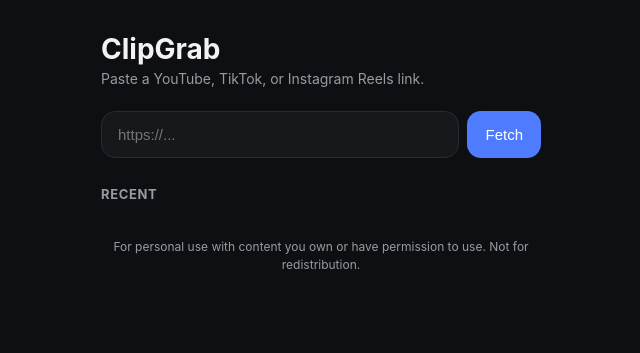
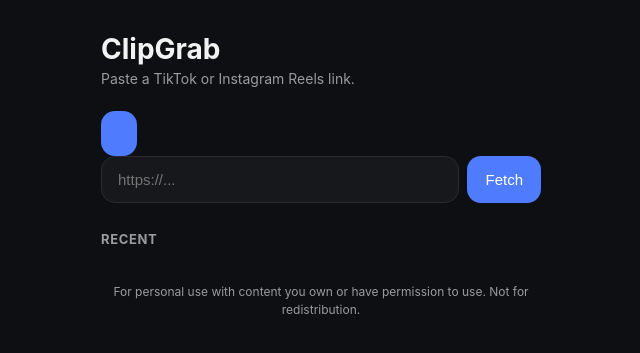
Before and after one commit to Dngnoob/Clipgrab, a Flask app: page / in a window 1280 px wide. Shown: the top 353 px of the page, without its empty margins (319-959 px from the left). Run offline with Flask 3, Linux system fonts and the light colour scheme.

Commit message:
Update index.html

```diff
--- a/templates/index.html
+++ b/templates/index.html
@@ -8,8 +8,21 @@
 </head>
 <body>
   <main class="wrap">
-    <h1>ClipGrab</h1>
-    <p class="tagline">Paste a YouTube, TikTok, or Instagram Reels link.</p>
+    <header class="top">
+      <div>
+        <h1>ClipGrab</h1>
+        <p class="tagline">Paste a TikTok or Instagram Reels link.</p>
+      </div>
+      <button id="theme-toggle" class="theme-toggle" aria-label="Toggle theme" type="button">
+        <svg id="icon-sun" class="icon" viewBox="0 0 24 24" fill="none" stroke="currentColor" stroke-width="2">
+          <circle cx="12" cy="12" r="4"/>
+          <path d="M12 2v2M12 20v2M4.93 4.93l1.41 1.41M17.66 17.66l1.41 1.41M2 12h2M20 12h2M4.93 19.07l1.41-1.41M17.66 6.34l1.41-1.41"/>
+        </svg>
+        <svg id="icon-moon" class="icon hidden" viewBox="0 0 24 24" fill="none" stroke="currentColor" stroke-width="2">
+          <path d="M21 12.79A9 9 0 1 1 11.21 3 7 7 0 0 0 21 12.79z"/>
+        </svg>
+      </button>
+    </header>
 
     <form id="form">
       <input id="url" type="url" placeholder="https://..." required autocomplete="off" />
@@ -23,6 +36,7 @@
       <div class="meta">
         <h2 id="title"></h2>
         <p id="sub"></p>
+        <p class="label">Quality</p>
         <div id="qualities" class="qualities"></div>
         <button id="dl-audio" class="audio-btn">Audio only (MP3)</button>
       </div>
```
